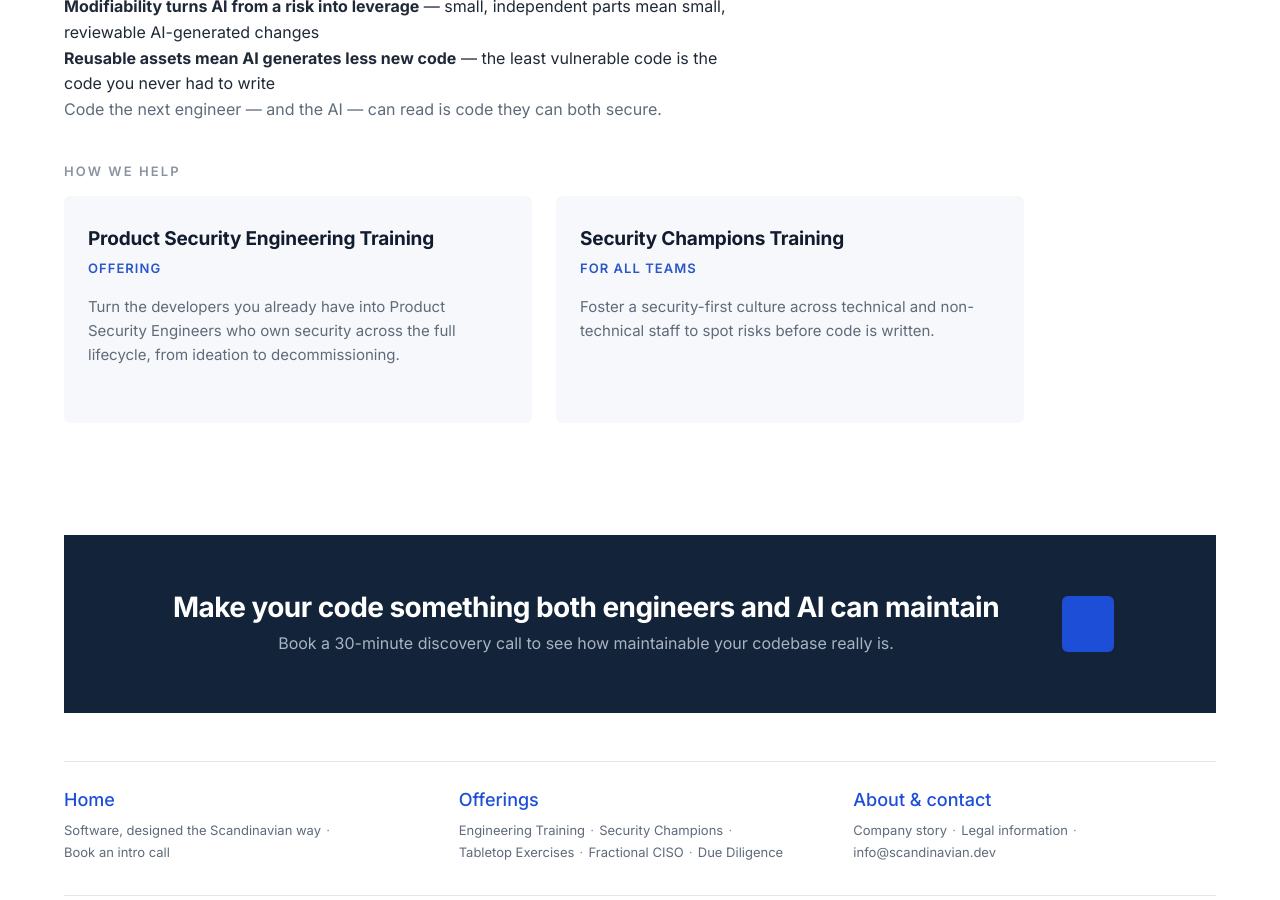
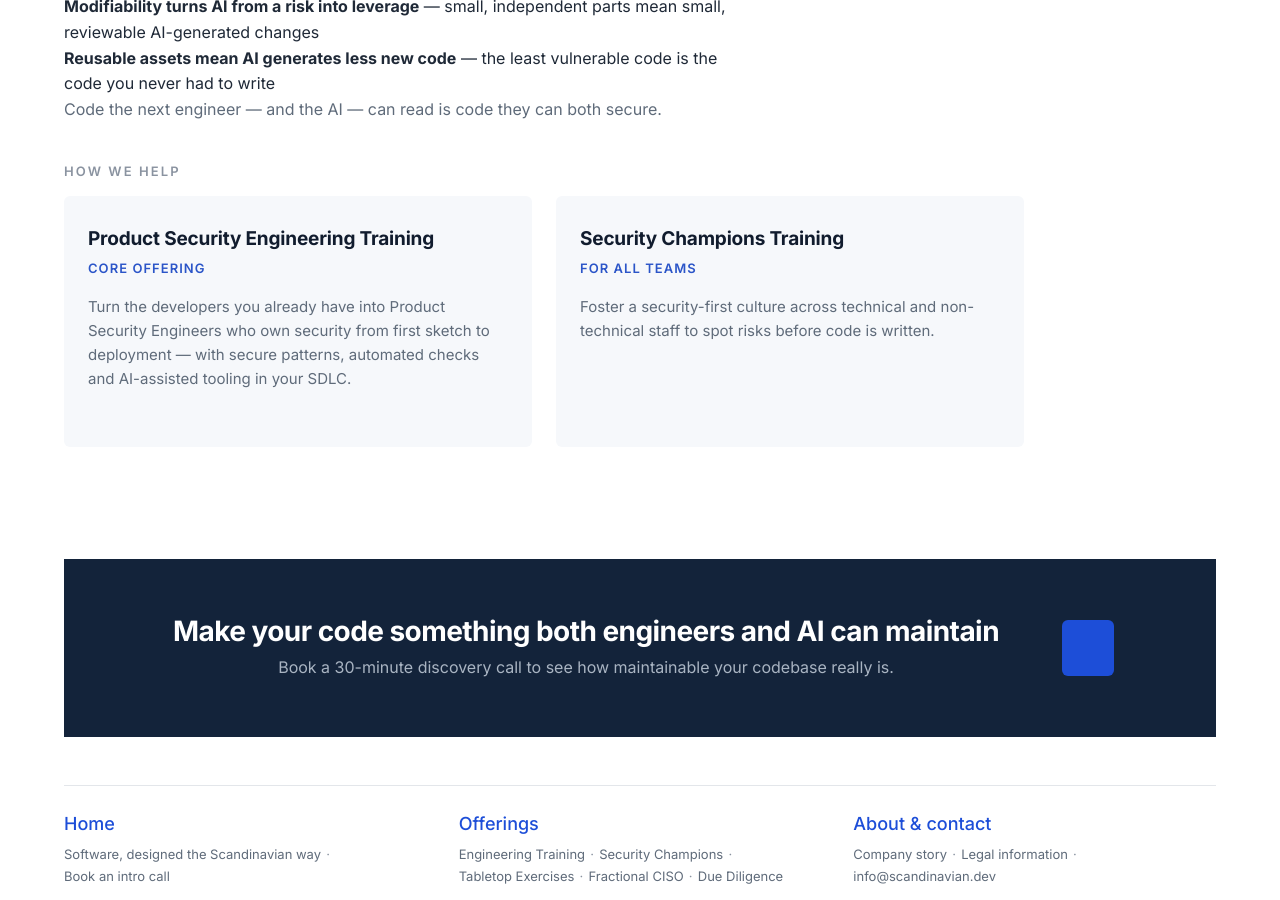
Before and after one commit to skjohansen/scandinaviandev-web, a Jekyll site: the page built from _quality/maintainability.md, in a window 1280 px wide and 900 px high, scrolled down 1186 px. Built offline with Jekyll 4.4.1, drawn with Linux system fonts in a browser that asks for light colours.

Commit message:
Add card content for the core offering (quality page cards were empty)

```diff
--- a/_offerings/product-security-engineering.md
+++ b/_offerings/product-security-engineering.md
@@ -7,6 +7,13 @@ title: Product Security Engineering Training
 description: >-
   Turn the developers you already have into Product Security Engineers who
   own security across the full lifecycle, from ideation to decommissioning.
+
+# Card on quality pages
+card_tag: Core offering
+card_text: >-
+  Turn the developers you already have into Product Security Engineers who
+  own security from first sketch to deployment — with secure patterns,
+  automated checks and AI-assisted tooling in your SDLC.
 
 # Homepage "core offering" block
 home_lead: >-
```
